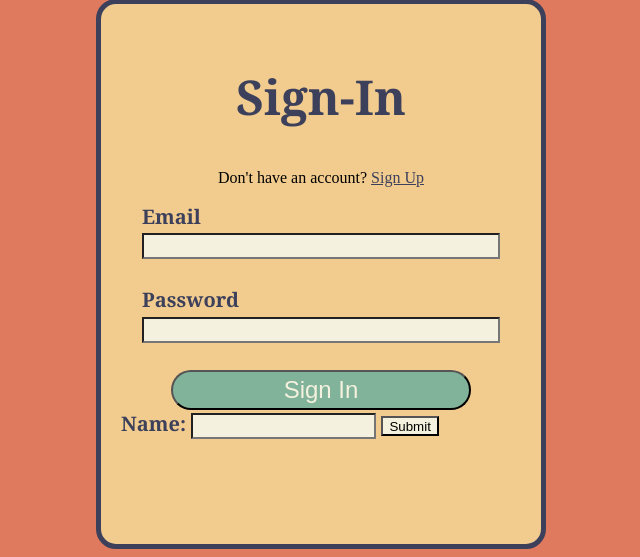
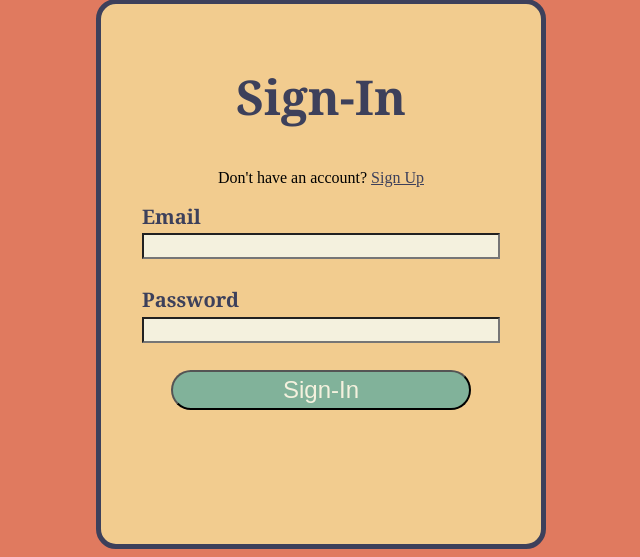
Before and after one commit to estes-sj/CIS411, a PHP site: page /user_log_in.html in a window 1280 px wide. Shown: the part 267-824 px from the top of the page, without its empty margins (319-959 px from the left). Run offline with PHP 8.4, Linux system fonts and the light colour scheme.

Commit message:
20220214

```diff
--- a/user_log_in.html
+++ b/user_log_in.html
@@ -20,34 +20,44 @@
         <p>
             Don't have an account? <a href="client_user_registration.html">Sign Up</a>
         </p>
-        <form action="Dashboard.html">
+        <form name="loginForm" action="Dashboard.html" onsubmit="return validateForm()" method="post">
             <div class="outerform" style="text-align: center;">
                 <div style="display: inline-block; text-align: left;">
                     <div>
-                        <label for="email">Email</label>
+                        <label for="fusername">Email</label>
                         <br>
-                        <input type="email" name="email" id="email" required>
+                        <input type="text" name="fusername" id="fusername">
                     </div>
                     <br>
                     <div>
-                        <label for="password">Password </label>
+                        <label for="fpassword">Password </label>
                         <br>
-                        <input type="password" name="password" id="password" minlength="8" maxlength="20" required>
+                        <input type="password" name="fpassword" id="fpassword">
                     </div>
                     <br>
                 </div>
-                <button id="signup">Sign In</button>
+                <input type="submit" value="Sign-In" id="submit">
             </div>
-        </form>
-        <form name="myForm" action="/action_page.php" onsubmit="return validateForm()" method="post">
-            Name: <input type="text" name="fname">
-            <input type="submit" value="Submit">
         </form>
         <script>
             function validateForm() {
-                let x = document.forms["myForm"]["fname"].value;
+                let x = document.forms["loginForm"]["fusername"].value;
                 if (x == "") {
-                    alert("Name must be filled out");
+                    alert("Email must be filled out");
+                    return false;
+                }
+                else if (!x.includes("@")) {
+                    alert("Email not valid, must contain a '@'");
+                    return false;
+                }
+
+                let y = document.forms["loginForm"]["fpassword"].value;
+                if (y == "") {
+                    alert("Password must be filled out.");
+                    return false;
+                }
+                else if (y.length < 8 || y.length > 20) {
+                    alert("Password must be between 8 and 20 characters.");
                     return false;
                 }
             }
--- a/user_signin.css
+++ b/user_signin.css
@@ -28,7 +28,7 @@ form {
     font-size: 125%;
     font-weight: 900;
 }
-#signup {
+#submit {
     border-radius: 20px;
     background-color: #81B29A;
     color: #F4F1DE;
@@ -37,7 +37,7 @@ form {
     font-size: 120%;
     text-align: center;
 }
-#email {
+#fusername, #fpassword {
     width: 350px;
 }
 input {
```
